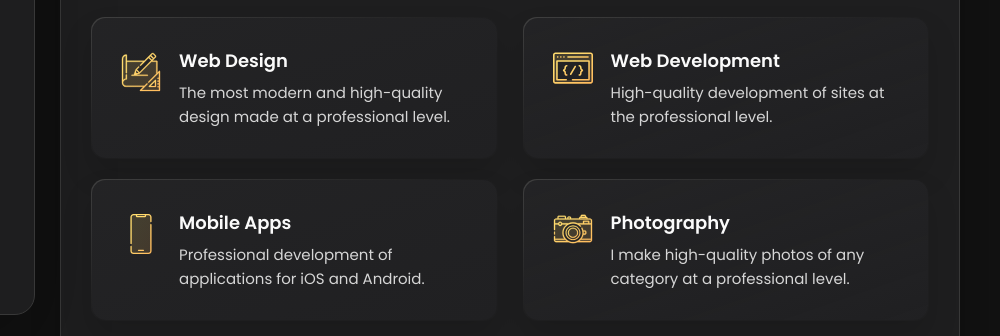
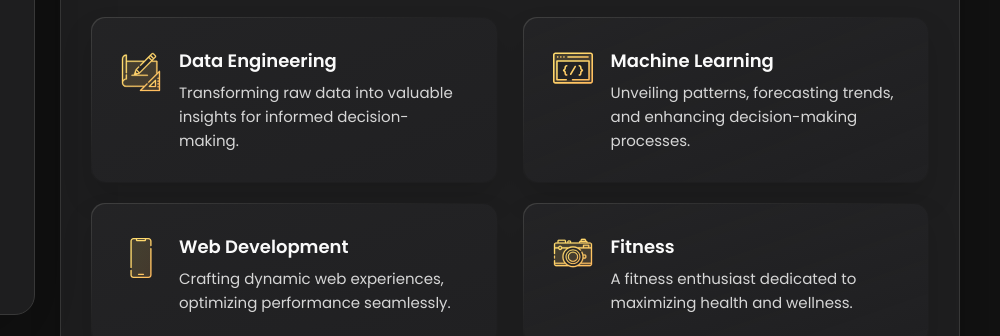
Before and after one commit to iSparshP/iSparshP.github.io, a plain HTML site: page index.html in a window 1280 px wide. Shown: the part 464-800 px from the top of the page, 280-1280 px from the left. Drawn offline with nearby package versions, Linux system fonts and the light colour scheme.

Commit message:
updated servies

```diff
--- a/index.html
+++ b/index.html
@@ -240,10 +240,10 @@
               </div>
 
               <div class="service-content-box">
-                <h4 class="h4 service-item-title">Web design</h4>
+                <h4 class="h4 service-item-title">Data Engineering</h4>
 
                 <p class="service-item-text">
-                  The most modern and high-quality design made at a professional level.
+                  Transforming raw data into valuable insights for informed decision-making.
                 </p>
               </div>
 
@@ -256,10 +256,10 @@
               </div>
 
               <div class="service-content-box">
-                <h4 class="h4 service-item-title">Web development</h4>
+                <h4 class="h4 service-item-title">Machine Learning</h4>
 
                 <p class="service-item-text">
-                  High-quality development of sites at the professional level.
+                  Unveiling patterns, forecasting trends, and enhancing decision-making processes.
                 </p>
               </div>
 
@@ -272,10 +272,10 @@
               </div>
 
               <div class="service-content-box">
-                <h4 class="h4 service-item-title">Mobile apps</h4>
+                <h4 class="h4 service-item-title">Web Development</h4>
 
                 <p class="service-item-text">
-                  Professional development of applications for iOS and Android.
+                  Crafting dynamic web experiences, optimizing performance seamlessly.
                 </p>
               </div>
 
@@ -288,10 +288,10 @@
               </div>
 
               <div class="service-content-box">
-                <h4 class="h4 service-item-title">Photography</h4>
+                <h4 class="h4 service-item-title">Fitness</h4>
 
                 <p class="service-item-text">
-                  I make high-quality photos of any category at a professional level.
+                  A fitness enthusiast dedicated to maximizing health and wellness.
                 </p>
               </div>
 
```
